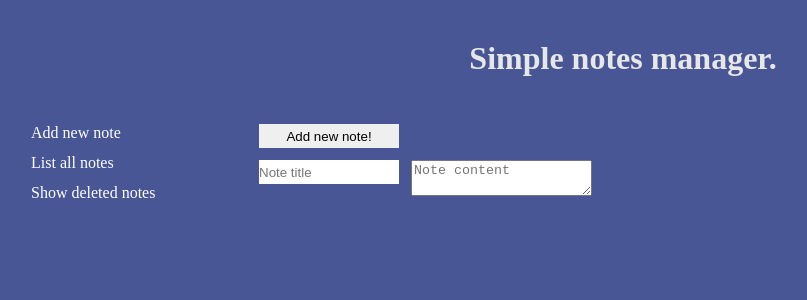
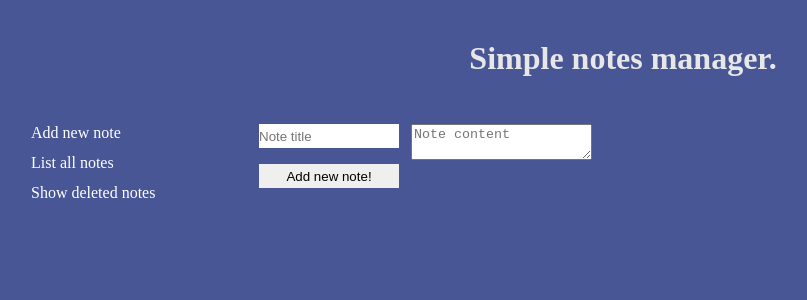
Before and after one commit to rpajdak/notesApp-client, a React (Create React App) app: page /add in a window 1280 px wide. Shown: the top 300 px of the page, without its empty margins (17-824 px from the left). Built offline with nearby package versions, Linux system fonts and the light colour scheme.

Commit message:
Move button to add note.

```diff
--- a/src/components/NewNote/NewNote.js
+++ b/src/components/NewNote/NewNote.js
@@ -33,12 +33,7 @@ function NewNote() {
             <div className="new-note-wrapper">
                 <div className="side-bar"><SideBar/></div>
                 <div className="inputs-btns">
-                    <div className="buttons">
-                        <button type="submit"
-                                onClick={handleSubmit(onSubmit)}>Add new note!
-                        </button>
-                        <p id="note-added-message">Note has been added.</p>
-                    </div>
+
                     <form onSubmit={handleSubmit(onSubmit)}>
 
                         <div>
@@ -59,7 +54,12 @@ function NewNote() {
 
 
                     </form>
-
+                    <div className="buttons">
+                        <button type="submit"
+                                onClick={handleSubmit(onSubmit)}>Add new note!
+                        </button>
+                        <p id="note-added-message">Note has been added.</p>
+                    </div>
                 </div>
             </div>
         </div>
```
